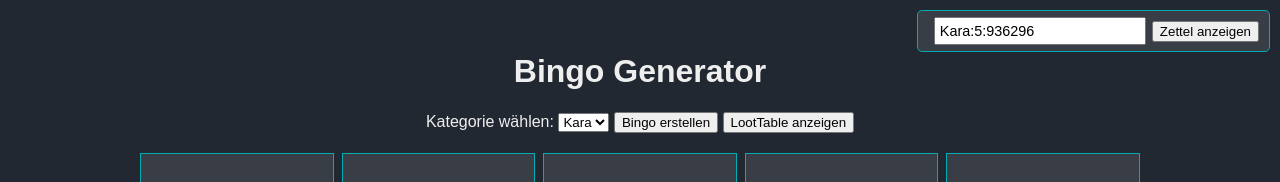
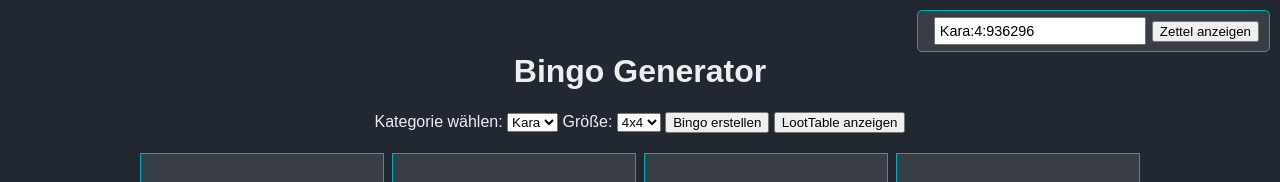
Before and after one commit to PatrickDeseo/b2b-raid-bingo, a plain HTML site: page index.html in a window 1280 px wide. Both pictures are taken after a click on the button "Bingo erstellen". Shown: the top 182 px of the page. Drawn offline with Linux system fonts and the light colour scheme.

Commit message:
add gridSize options

```diff
--- a/index.html
+++ b/index.html
@@ -17,6 +17,12 @@
   <h1>Bingo Generator</h1>
   <label for="arraySelector">Kategorie wählen:</label>
   <select id="arraySelector"></select>
+  <label for="gridSize">Größe:</label>
+  <select id="gridSize">
+    <option value="3">3x3</option>
+    <option value="4" selected>4x4</option>
+    <option value="5">5x5</option>
+  </select>
   <button id="generateBtn">Bingo erstellen</button>
   <button id="showLootBtn">LootTable anzeigen</button>
   <div id="bingoBoard" class="bingo-board"></div>
--- a/main.js
+++ b/main.js
@@ -109,11 +109,7 @@ Object.keys(bingoData).forEach(key => {
 // Button → Zettel generieren
 document.getElementById("generateBtn").addEventListener("click", () => {
   const topic = selector.value;
-  const total = Object.values(bingoData[topic]).flat().length;
-
-  let size = 3;
-  if (total >= 25) size = 5;
-  else if (total >= 16) size = 4;
+  const size = parseInt(document.getElementById("gridSize").value, 10);
 
   const seed = Math.floor(Math.random() * 1000000);
   document.getElementById("codeInput").value = `${topic}:${size}:${seed}`;
```
